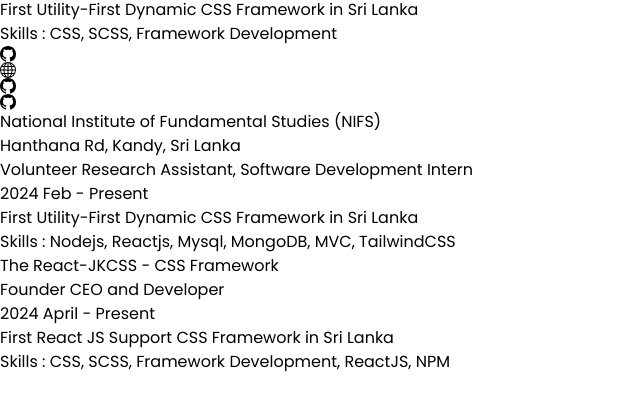
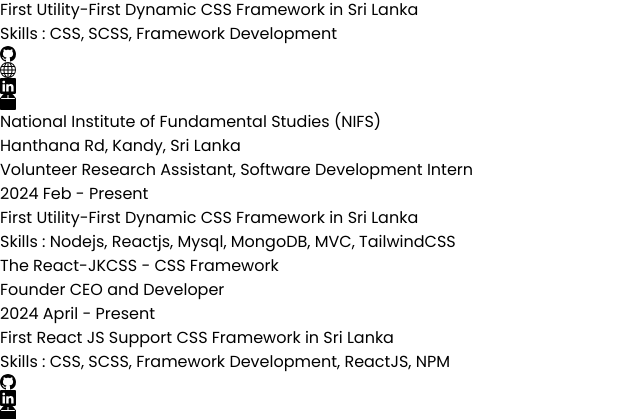
Before and after one commit to BackendExpert/my-portfolio-new, a React (Vite) app: page / in a window 1280 px wide. Shown: the part 1762-2181 px from the top of the page, without its empty margins (0-640 px from the left). Before the commit the page ends 2136 px from the top, so only its background shows below. Built offline with nearby package versions, Linux system fonts and the light colour scheme; a web font is replaced by a local one.

Commit message:
Update Content.jsx
Co-Authored-By: JehanKandy  <jehankandy@gmail.com>

```diff
--- a/src/components/Content.jsx
+++ b/src/components/Content.jsx
@@ -1,6 +1,6 @@
 import React from 'react'
 import SSCK from '../assets/SSCK.png'
-import { BsGithub, BsGlobe } from 'react-icons/bs'
+import { BsBox2Fill, BsGithub, BsGlobe, BsLinkedin } from 'react-icons/bs'
 
 const Content = () => {
   return (
@@ -99,9 +99,9 @@
 
                     <p className="mt-5 flex">
                       <p className="px-2"><a href="https://github.com/JKCSS-CSS-Framework" target='_blank'><BsGithub /></a></p>
-                      <p className="px-2"><a href="https://github.com/JKCSS-CSS-Framework" target='_blank'><BsGlobe /></a></p>
-                      <p className="px-2"><a href="https://github.com/JKCSS-CSS-Framework" target='_blank'><BsGithub /></a></p>
-                      <p className="px-2"><a href="https://github.com/JKCSS-CSS-Framework" target='_blank'><BsGithub /></a></p>
+                      <p className="px-2"><a href="https://jkcss-css-framework.github.io/JKCSS-Framework/site/content/docs/" target='_blank'><BsGlobe /></a></p>
+                      <p className="px-2"><a href="https://www.linkedin.com/company/jkcss/posts/?feedView=all" target='_blank'><BsLinkedin /></a></p>
+                      <p className="px-2"><a href="https://www.npmjs.com/package/@jehankandy/jkcss" target='_blank'><BsBox2Fill /></a></p>
                     </p>
 
                   </div>
@@ -147,6 +147,12 @@
                       Skills : CSS, SCSS, Framework Development, ReactJS, NPM
                     </p>
 
+                    <p className="mt-5 flex">
+                      <p className="px-2"><a href="https://github.com/JKCSS-CSS-Framework" target='_blank'><BsGithub /></a></p>
+                      <p className="px-2"><a href="https://www.linkedin.com/company/jkcss/posts/?feedView=all" target='_blank'><BsLinkedin /></a></p>
+                      <p className="px-2"><a href="https://www.npmjs.com/package/@jehankandy/jkcss" target='_blank'><BsBox2Fill /></a></p>
+                    </p>
+
 
                   </div>
                 </div>
```
